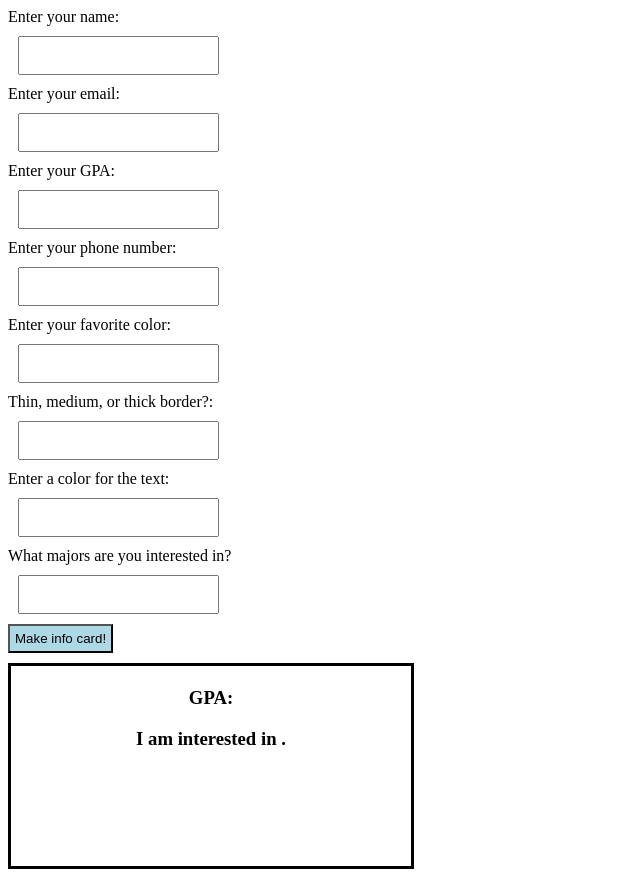
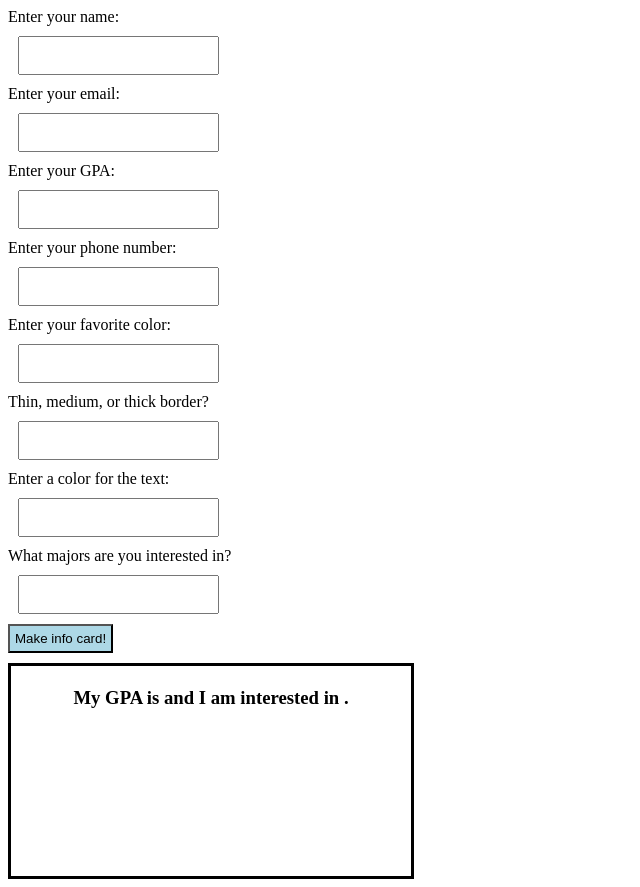
Before and after one commit to arietah8545/generator-project, a plain HTML site: page index.html in a window 1280 px wide. Both pictures are taken after a click on the button "Make info card!". Shown: the whole page, without its empty margins (0-640 px from the left). Drawn offline with nearby package versions, Linux system fonts and the light colour scheme.

Commit message:
finish sentence about interests and gpa

```diff
--- a/index.html
+++ b/index.html
@@ -12,17 +12,16 @@
 
             var name = $('#name').val();
             var email = $('#email').val();
-            var gpa = "GPA: " + $('#gpa').val();
             var phone = $('#phone').val();
             var favColor = $('#favColor').val();
             var border = $('#border').val();
             var textColor = $('#textColor').val();
-            var interests = "I am interested in " + $('#interests').val() + ".";
+            var interests = "My GPA is " + $('#gpa').val() + " and I am interested in " + $('#interests').val() + ".";
 
             $('#card').css("background-color", favColor).css("border-width", border);
             $('h1').html(name);
             $('#line1').html(email);
-            $('#line2').html(gpa);
+            // $('#line2').html(gpa);
             $('#line3').html(phone);
             $('#line4').html(interests);
             $('h1, h3').css("color", textColor);
@@ -37,7 +36,7 @@
     Enter your GPA: <br><input id="gpa"><br>
     Enter your phone number: <br><input id="phone"><br>
     Enter your favorite color: <br><input id="favColor"><br>
-    Thin, medium, or thick border?: <br><input id="border"><br>
+    Thin, medium, or thick border? <br><input id="border"><br>
     Enter a color for the text: <br><input id="textColor"><br>
     What majors are you interested in? <br><input id="interests"><br>
     <button>Make info card!</button>
--- a/style.css
+++ b/style.css
@@ -11,7 +11,7 @@ button {
 
 #card {
     width: 400px;
-    height: 200px;
+    height: 210px;
     border-style: solid;
 }
 
```
